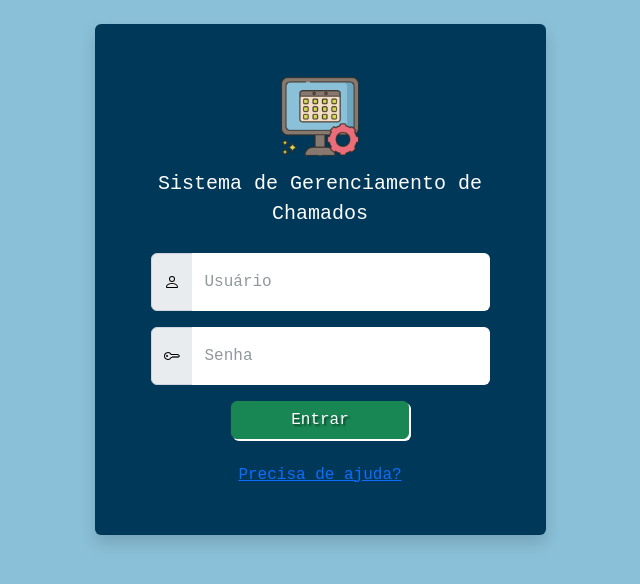
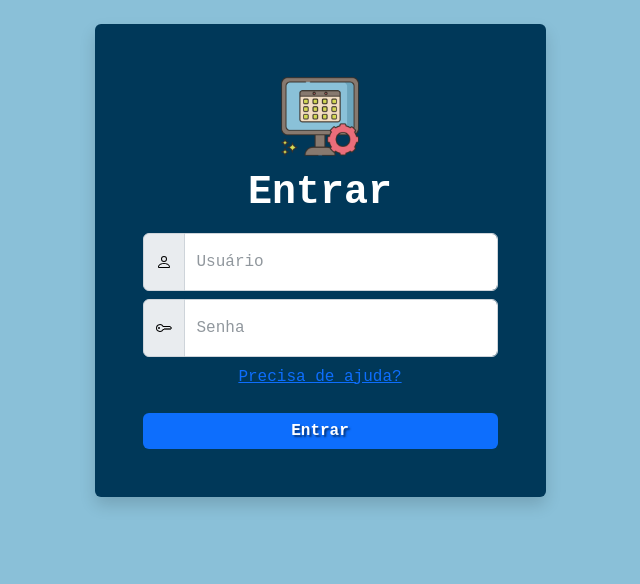
Before and after one commit to hm-17/tela-de-login-app-chamados, a PHP site: page / in a window 1280 px wide. Shown: the top 584 px of the page, without its empty margins (320-960 px from the left). Run offline with PHP 8.4, Linux system fonts and the light colour scheme.

Commit message:
alterações

```diff
--- a/assets/css/style.css
+++ b/assets/css/style.css
@@ -13,21 +13,21 @@ body {
 }
 
 .form-custom {
+    background-color: var(--minha-cor-bg-form);
     font-family: var(--my-font-form);
-    background-color: var(--minha-cor-bg-form);
     color: #fff;
 }
+.input-custom {
 
+}
 .btn-custom {
     font-family: var(--my-font-form);
-    box-shadow: 2px 2px #fff;
+    box-shadow: 2px 2px var(--minha-cor-bg-form);
     text-shadow: 2px 2px 2px rgba(0,0,0,.5);
     transition: box-shadow .3s ease, transform .3s ease;
 }
 
 .btn-custom:active {
-    box-shadow: 0 0 0 0 var(--my-color-green), inset 2px 2px 2px rgba(0, 0, 0, 0.377);
+    box-shadow: 0 0 0 0 var(--my-color-green), inset 2px 2px 2px var(--minha-cor-bg-form);
     transform: translate(2px, 2px);
-
-
 }
--- a/index.html
+++ b/index.html
@@ -18,26 +18,26 @@
         <div class="row text-center">
             <div class="col-auto mx-auto col-mod-10 col-lg-5">
                 <!--ínicio do formuário-->
-                <form action="#" class="p-5 form-custom rounded-2 shadow p-3 mb-5" method="post">
+                <form action="#" class="p-5 form-custom rounded-2 shadow mb-5" method="post">
                     <img src="/assets/img/login-form/png/form-icon.png" class="w-25" alt="">
-                    <p class="text-white mt-2 fs-5">Sistema de Gerenciamento de Chamados</p>
+                    <h1 class="mt-2 fw-semibold mb-3">Entrar</h1>
                     <!--embrulhando grupo-->
-                    <div class="input-group p-2">
+                    <div class="input-group mb-2">
                         <span class="input-group-text">
                             <img src="/assets/img/login-form/svg/person.svg" alt="senha" width="16" height="16">
                             <!--<svg xmlns="http://www.w3.org/2000/svg" width="16" height="16" fill="currentColor" class="bi bi-person" viewBox="0 0 16 16">
                                 <path d="M8 8a3 3 0 1 0 0-6 3 3 0 0 0 0 6Zm2-3a2 2 0 1 1-4 0 2 2 0 0 1 4 0Zm4 8c0 1-1 1-1 1H3s-1 0-1-1 1-4 6-4 6 3 6 4Zm-1-.004c-.001-.246-.154-.986-.832-1.664C11.516 10.68 10.289 10 8 10c-2.29 0-3.516.68-4.168 1.332-.678.678-.83 1.418-.832 1.664h10Z"/>
                               </svg>-->
-                        </span>
+                            </span>
+                            <div class="form-floating">
+                                <input id="input-usuario" class="form-control" type="text" placeholder="Usuário" required/>
+                                <label for="input-usuario" class="fw-lighter text-muted opacity-75">Usuário</label>
+                            </div>
                         <!--Usando modo flutuação-->
-                        <div class="form-floating">
-                            <input id="input-usuario" class="border border-0 form-control" type="text" placeholder="Usuário" required/>
-                            <label for="input-usuario" class="fw-lighter text-muted opacity-75">Usuário</label>
-                        </div>
                     </div>
                     <!--fim do embrulhamento de grupo-->
                     <!--embrulhando grupo-->
-                    <div class="input-group mb-2 p-2">
+                    <div class="input-group mb-2">
                         <span class="input-group-text">
                             <img src="/assets/img/login-form/svg/key.svg" alt="senha" width="16" height="16">
                             <!--<svg xmlns="http://www.w3.org/2000/svg" width="16" height="16" fill="currentColor" class="bi bi-key" viewBox="0 0 16 16">
@@ -47,18 +47,20 @@
                         </span>
                         <!--Usando modo flutuação-->
                         <div class="form-floating">
-                            <input id="input-senha" class="border border-0 form-control" type="password" placeholder="Senha" required/>
+                            <input id="input-senha" class="input-custom form-control" type="password" placeholder="Senha" required/>
                             <label for="input-senha" class="fw-lighter text-muted opacity-75">Senha</label>
                         </div>
+                    </div>
+                    <div class="text-left fs-7">
+                        <a href="#">Precisa de ajuda?</a>
                     </div>
                     <span class="text-danger font-monospace fw-semibold visually-hidden">Usuário ou senha incorreto.</span>
                     <!--fim do embrulhamento de grupo-->
                     <!--botão para envio do formulário-->
-                    <div class="d-grid gap-2 col-6 mx-auto mt-2 mb-4">
-                        <button type="submit" class="btn btn-success btn-custom">Entrar</button>
+                    <div class="mt-4 d-grid mx-auto">
+                        <button type="submit" class="btn btn-primary btn-custom border border-0 fw-semibold">Entrar</button>
                         <!--<input type="button" class="btn btn-custom" value="Entrar"/>-->
                     </div>
-                    <a href="#" class="">Precisa de ajuda?</a>
                     <!--fim da div do botão-->
                 </form>
                 <!--fim do formuário-->
```
Also changed, not shown: README.md.
